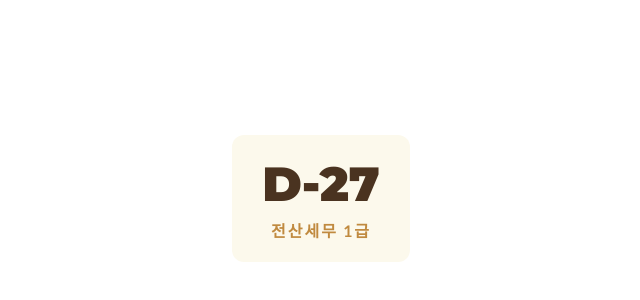
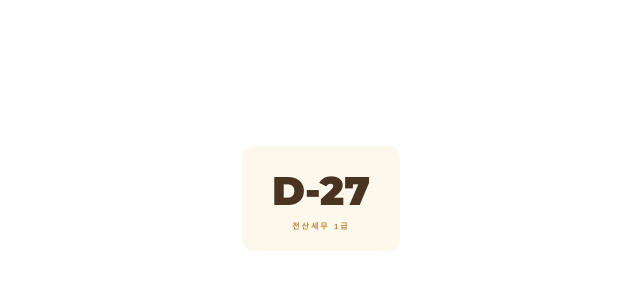
Before and after one commit to abhyle670/D-day-timer-2-, a plain HTML site: page index.html in a window 1280 px wide. Shown: the part 202-502 px from the top of the page, without its empty margins (319-959 px from the left). Drawn offline with Linux system fonts and the light colour scheme.

Commit message:
Update index.html

```diff
--- a/index.html
+++ b/index.html
@@ -7,6 +7,7 @@
     <title>D-Day Widget</title>
     <style>
         body {
+            /* 전체 배경색 (노션에 맞게 투명하게 유지하려면 transparent) */
             background-color: transparent;
             display: flex;
             justify-content: center;
@@ -20,26 +21,31 @@
             display: flex;
             flex-direction: column;
             align-items: center;
-            /* 박스 안쪽 여백을 줄여서 전체 크기를 축소했습니다 */
+            /* 배경 크기 (앞 숫자 20px은 위아래 여백, 뒤 숫자 30px은 좌우 여백) */
             padding: 20px 30px;
             border-radius: 12px;
+            /* 박스 배경색 */
             background: #FCF9EC;
         }
 
         .numbers {
+            /* 숫자 폰트 종류 */
             font-family: 'Montserrat', sans-serif;
+            /* 숫자 폰트 색상 */
             color: #4A3320;
-            /* D-Day 숫자 크기를 4.5em에서 3em으로 줄였습니다 */
-            font-size: 3em;
+            /* 숫자 크기 */
+            font-size: 2.5em;
             font-weight: 900;
             margin-bottom: 5px;
         }
 
         .label {
-            font-family: 'Lato', 'Malgun Gothic', sans-serif;
+            /* 하단 문구 폰트 종류 ('맑은 고딕', '돋움', '굴림' 등으로 변경 가능) */
+            font-family: 'Malgun Gothic', 'Apple SD Gothic Neo', sans-serif;
+            /* 하단 문구 폰트 색상 */
             color: #C08A3F;
-            /* 하단 글씨 크기도 살짝 줄였습니다 */
-            font-size: 1em;
+            /* 하단 문구 크기 */
+            font-size: 0.5em;
             font-weight: 700;
             letter-spacing: 2px;
         }
@@ -50,11 +56,13 @@
 <div id="timer">
     <div class="widget-container">
         <div id="d-day-number" class="numbers">D-0</div>
+        <!-- 하단 문구 수정하는 곳 -->
         <div class="label">전산세무 1급</div>
     </div>
 </div>
 
 <script>
+    // 목표 날짜 설정하는 곳
     const targetDate = new Date('Oct 3, 2026 00:00:00').getTime();
 
     let timer = setInterval(function() {
@@ -65,7 +73,6 @@
 
         let dDayText = "";
 
-        // D-, D-DAY, D+ 로직
         if (days > 0) {
             dDayText = "D-" + days;
         } else if (days === 0) {
```
